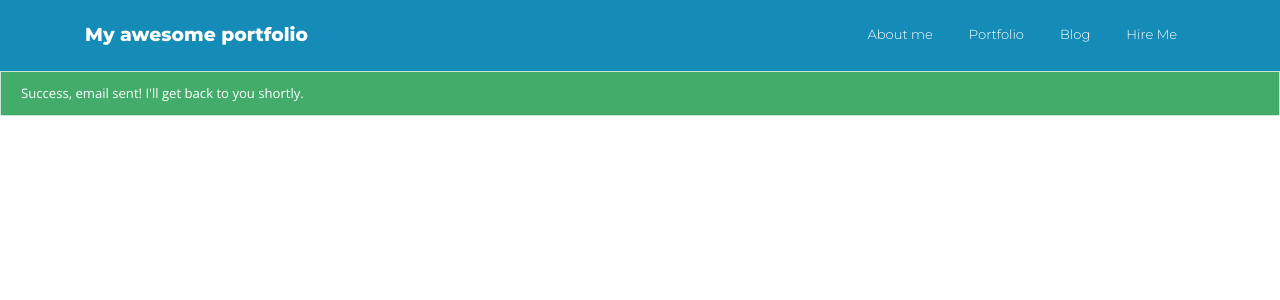
After one commit to YannickLeRoux/my-portfolio, a Django app: page /emailsent/ in a window 1280 px wide. The commit adds this page. Shown: the top 300 px of the page. Run offline with Django 3.2, Linux system fonts and the light colour scheme; some libraries are stand-ins or nearby versions; some web fonts are replaced.

Commit message:
Added Contact Form - Linked to my email

```diff
--- a/myportfolio/urls.py
+++ b/myportfolio/urls.py
@@ -18,6 +18,6 @@ from django.urls import include, path
 
 
 urlpatterns = [
-    path('', include('portfolio.urls')),
+    path('', include('portfolio.urls', namespace='portfolio')),
     path('admin/', admin.site.urls),
 ]
--- a/portfolio/urls.py
+++ b/portfolio/urls.py
@@ -1,9 +1,14 @@
 from django.urls import path
 
-from .views import Home
+from .views import Home, Blog, Portfolio, About, emailView, successView
 
 app_name = 'porfolio'
 
 urlpatterns = [
     path('', Home.as_view(), name='home'),
+    path('contact/', emailView, name='contact'),
+    path('emailsent/', successView, name='success'),
+    path('blog/', Blog.as_view(), name='blog'),
+    path('portfolio/', Portfolio.as_view(), name='portfolio'),
+    path('about/', About.as_view(), name='about'),
 ]
--- a/portfolio/views.py
+++ b/portfolio/views.py
@@ -1,5 +1,40 @@
+from django.core.mail import send_mail, BadHeaderError
+from django.http import HttpResponse, HttpResponseRedirect
+from django.shortcuts import render, redirect
+from .forms import ContactForm
 from django.views.generic import TemplateView
-from django.shortcuts import render
 
 class Home(TemplateView):
     template_name = 'portfolio/index.html'
+
+class Contact(TemplateView):
+    template_name = 'portfolio/contact.html'
+
+class Blog(TemplateView):
+    template_name = 'portfolio/blog.html'
+
+class Portfolio(TemplateView):
+    template_name = 'portfolio/portfolio.html'
+
+class About(TemplateView):
+    template_name = 'portfolio/about.html'
+
+def emailView(request):
+    if request.method == 'GET':
+        form = ContactForm()
+    else:
+        form = ContactForm(request.POST)
+        if form.is_valid():
+            name = form.cleaned_data['name']
+            from_email = form.cleaned_data['from_email']
+            message = form.cleaned_data['message']
+            try:
+                send_mail(name, message, from_email,
+                        ['yannick.leroux971@gmail.com'])
+            except BadHeaderError:
+                return HttpResponse('Invalid header found.')
+            return redirect('portfolio:success')
+    return render(request, "portfolio/contact.html", {'form': form})
+
+def successView(request):
+    return render(request, "portfolio/success.html")
--- a/static/css/Navigation-Clean.css
+++ b/static/css/Navigation-Clean.css
@@ -7,7 +7,7 @@
   box-shadow:none;
   border:none;
   margin-bottom:0;
-  background-color:#40d0f4;
+  background-color:#158CB8;
 }
 
 @media (min-width:768px) {
@@ -19,7 +19,7 @@
 
 .navigation-clean .navbar-brand {
   font-weight:700;
-  color:#2C363F;
+  color:#ffffff;
   font-family:Montserrat, sans-serif;
 }
 
@@ -54,10 +54,11 @@
 .navigation-clean.navbar .navbar-nav .nav-link {
   padding-left:18px;
   padding-right:18px;
+  color:#ffffff;
 }
 
 .navigation-clean.navbar-light .navbar-nav .nav-link {
-  color:#465765;
+  color:#ffffff;
 }
 
 .navigation-clean.navbar-light .navbar-nav .nav-link:focus, .navigation-clean.navbar-light .navbar-nav .nav-link:hover {
--- /dev/null
+++ b/templates/portfolio/about.html
@@ -0,0 +1,4 @@
+{% extends "portfolio/base.html" %}
+{% block content%}
+<h2>About under construction</h2>
+{% endblock %}
--- a/templates/portfolio/base.html
+++ b/templates/portfolio/base.html
@@ -14,6 +14,7 @@
     <link rel="stylesheet" href="https://cdnjs.cloudflare.com/ajax/libs/lightbox2/2.8.2/css/lightbox.min.css">
     <link rel="stylesheet" href="{% static "css/Lightbox-Gallery.css" %}">
     <link rel="stylesheet" href="{% static "css/Navigation-Clean.css" %}">
+    <link rel="stylesheet" href="{% static "css/Paralax-Hero-Banner.css" %}">
     <link rel="stylesheet" href="{% static "css/styles.css" %}">
     <link rel="stylesheet" href="{% static "css/Team-Boxed.css" %}">
 </head>
@@ -23,23 +24,27 @@
     <div class="page"></div>
     <div>
         <nav class="navbar navbar-light navbar-expand-md navigation-clean">
-            <div class="container"><a class="navbar-brand" href="#">My awesome portfolio</a><button class="navbar-toggler" data-toggle="collapse" data-target="#navcol-1"><span class="sr-only">Toggle navigation</span><span class="navbar-toggler-icon"></span></button>
+            <div class="container"><a class="navbar-brand" href="{% url 'portfolio:home' %}">My awesome portfolio</a><button class="navbar-toggler" data-toggle="collapse" data-target="#navcol-1"><span class="sr-only">Toggle navigation</span><span class="navbar-toggler-icon"></span></button>
                 <div class="collapse navbar-collapse"
                     id="navcol-1">
                     <ul class="nav navbar-nav ml-auto">
-                        <li class="nav-item" role="presentation"><a class="nav-link" href="#">About me</a></li>
-                        <li class="nav-item" role="presentation"><a class="nav-link" href="#">Portfolio</a></li>
-                        <li class="nav-item" role="presentation"><a class="nav-link" href="#">Blog</a></li>
-                        <li class="nav-item" role="presentation"><a class="nav-link" href="#">Hire Me</a></li>
+                        <li class="nav-item" role="presentation"><a
+                                             class="nav-link" href="{% url 'portfolio:about' %}">About me</a></li>
+                        <li class="nav-item" role="presentation"><a
+                            class="nav-link" href="{% url 'portfolio:portfolio' %}">Portfolio</a></li>
+                        <li class="nav-item" role="presentation"><a
+                                             class="nav-link" href="{% url 'portfolio:blog' %}">Blog</a></li>
+                        <li class="nav-item" role="presentation"><a
+                                             class="nav-link" href="{% url 'portfolio:contact' %}">Hire Me</a></li>
                     </ul>
                 </div>
             </div>
         </nav>
     </div>
-		{% block content %}
+    {% block content %}
     {% endblock content %}
     <script src="{% static "js/jquery.min.js" %}"></script>
-    <script src="{% static "jbootstrap/js/bootstrap.min.js" %}"></script>
+    <script src="{% static "bootstrap/js/bootstrap.min.js" %}"></script>
     <script src="https://cdnjs.cloudflare.com/ajax/libs/lightbox2/2.8.2/js/lightbox.min.js"></script>
 </body>
 {% endblock body %}
--- /dev/null
+++ b/templates/portfolio/blog.html
@@ -0,0 +1,4 @@
+{% extends "portfolio/base.html" %}
+{% block content%}
+<h2>Blog under construction</h2>
+{% endblock %}
--- /dev/null
+++ b/templates/portfolio/portfolio.html
@@ -0,0 +1,4 @@
+{% extends "portfolio/base.html" %}
+{% block content%}
+<<h2>Portfolio under construction</h2>
+{% endblock %}
--- /dev/null
+++ b/templates/portfolio/success.html
@@ -0,0 +1,6 @@
+{% extends "portfolio/base.html" %}
+{% block content %}
+<div class="alert alert-success" role="alert">
+	Success, email sent! I'll get back to you shortly.
+</div>
+{% endblock %}
```
Also changed, not shown: myportfolio/settings.py (+26 -16 lines), portfolio/forms.py (added, +12 -0 lines), static/css/Paralax-Hero-Banner.css (added, +26 -0 lines), static/css/styles.css (+4 -27 lines), static/js/Paralax-Hero-Banner.js (added, +13 -0 lines), templates/portfolio/contact.html (added, +42 -0 lines), templates/portfolio/index.html (+11 -17 lines), static/img/hero-background-technology.jpg (added), static/img/write-593333_1920.jpg (added).
